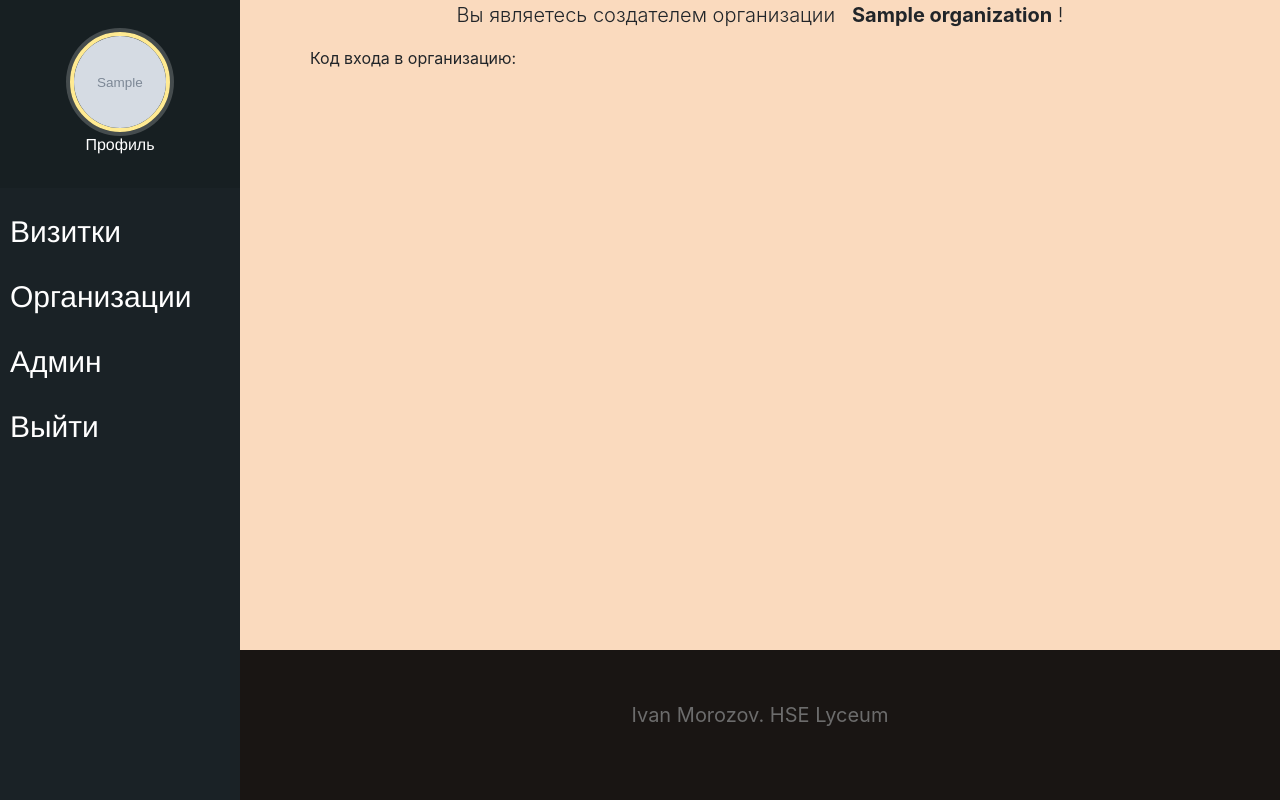
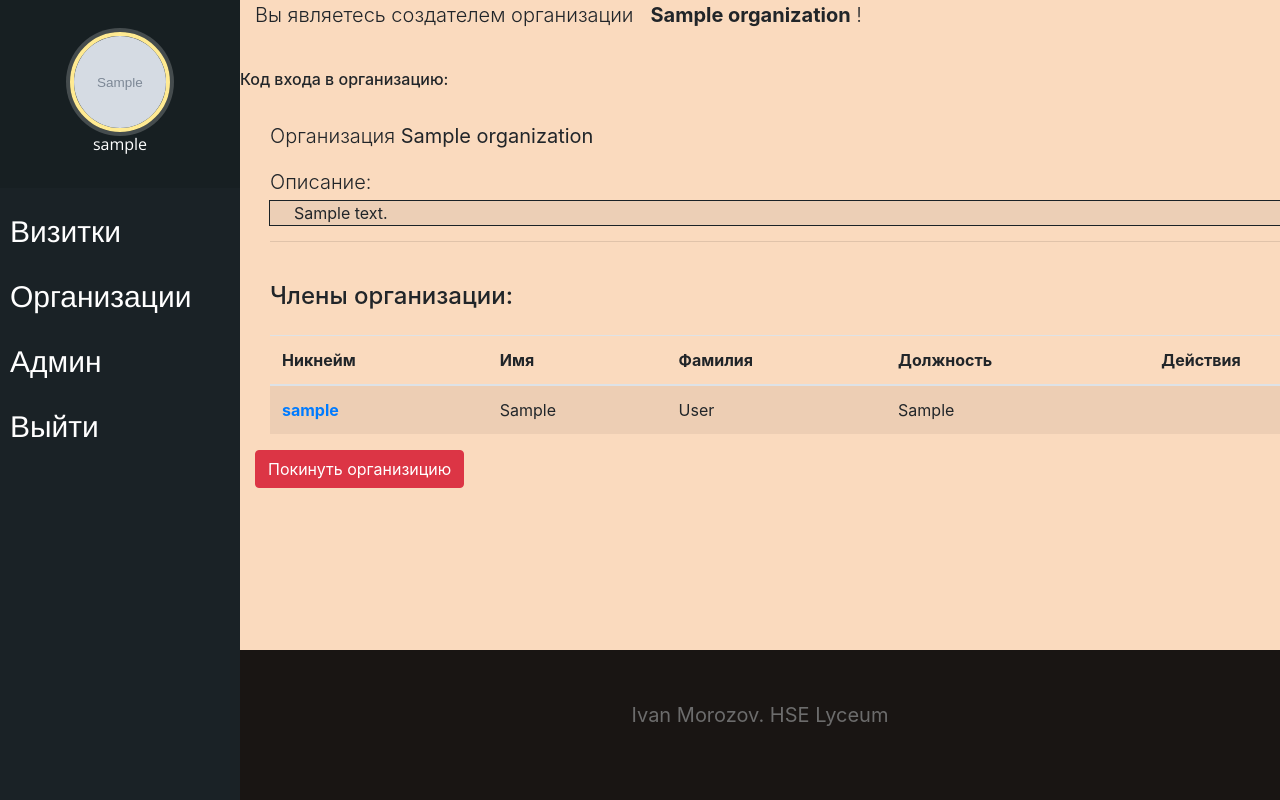
Before and after one commit to m0r0zk01/vizitcard, a Django app: page /organizations in a window 1280 px wide. Run offline with Django 3.2, Linux system fonts and the light colour scheme; a user stored in the database is signed in; tables that the repository leaves empty hold one stand-in row (values such as "Sample post"); grey boxes marked "Sample" are stand-in pictures; data that the repository does not hold is empty; some libraries are stand-ins or nearby versions; some web fonts are replaced.

Commit message:
kekw its final tomorrow

```diff
--- a/app/views.py
+++ b/app/views.py
@@ -180,18 +180,6 @@ def profile(request, **kwargs):
     return render(request, 'profile.html', {'user': request.user, 'profile_owner': profile_owner})
 
 
-@login_required()
-def organizations(request):
-    worker = User.objects.get(username=request.user.username).worker
-    context = {'worker': worker}
-    try:
-        if worker.org.creator == request.user:
-            context['code'] = OrganizationToken.objects.get(org=worker.org)
-    except:
-        pass
-    return render(request, 'organizations.html', context=context)
-
-
 @user_passes_test(lambda u: u.is_superuser)
 def admin(request):
     return render(request, 'admin.html', context={'requests': Organization.objects.filter(activated=False)})
@@ -207,6 +195,31 @@ def add_user_to_organization(user_id, organization_id):
     user.worker.org = org
     user.worker.save()
     user.save()
+
+
+def delete_user_from_organization(user_id, organization_id):
+    user = User.objects.get(id=user_id)
+    org = Organization.objects.get(id=organization_id)
+    if org == user.worker.org:
+        user.worker.org = None
+    user.worker.save()
+    user.save()
+
+
+@login_required()
+def organizations(request):
+    worker = User.objects.get(username=request.user.username).worker
+    context = {'worker': worker}
+    if worker:
+        context['workers'] = [User.objects.get(worker=i) for i in Worker.objects.filter(org=worker.org)]
+        if worker.org:
+            context['org'] = worker.org
+    try:
+        if worker.org.creator == request.user:
+            context['code'] = OrganizationToken.objects.get(org=worker.org)
+    except:
+        pass
+    return render(request, 'organizations.html', context=context)
 
 
 @login_required()
@@ -262,6 +275,12 @@ def request_create_organization(request):
     new_org_token.save()
 
     add_user_to_organization(request.user.id, new_org.id)
+
+    user = User.objects.get(username=request.user)
+    user.worker.position = 'Глава'
+    user.worker.save()
+    user.save()
+
     return Response(status=200)
 
 
@@ -281,6 +300,44 @@ def delete_organization(request):
         org.delete()
         return Response(status=200)
     return Response('Вы не являетесь создателем организации', status=200)
+
+
+@api_view(['GET'])
+def show_organization(request, id):
+    try:
+        org = Organization.objects.get(id=id)
+    except Organization.DoesNotExist:
+        org = None
+    if org is None:
+        return Response('Не существует организации с таким id', status=400)
+    workers = [User.objects.get(worker=i) for i in Worker.objects.filter(org=org)]
+    return render(request, 'organization.html', {'org': org, 'workers': workers})
+
+
+@login_required()
+@api_view(['POST'])
+def delete_user_from_organization_view(request):
+    id = request.POST.get('id', None)
+    if id is None:
+        return Response('ID пользователя не указан', status=400)
+    user = User.objects.get(username=request.user)
+    if user.worker.org.creator == request.user:
+        u = User.objects.get(worker=Worker.objects.get(id=id))
+        delete_user_from_organization(u.id, user.worker.org.id)
+    return Response(b'', status=200)
+
+
+@api_view(['POST'])
+@login_required()
+def leave_organization(request):
+    user = User.objects.get(username=request.user)
+    if user and user.worker:
+        if user.worker.org.creator == user:
+            user.worker.org.delete()
+        user.worker.org = None
+        user.worker.save()
+        user.save()
+    return Response(b'', status=200)
 
 
 def card(request, url):
@@ -329,17 +386,13 @@ def download(request, path):
 
 @api_view(['POST'])
 def send_activation_email(request):
-    print(request.POST)
     usr = request.POST.get('username')
-    print(usr)
     try:
         user = User.objects.get(Q(username=usr) | Q(email=usr))
     except User.DoesNotExist:
         return Response('Такого рользователя не существует', status=400)
-    print(123)
     if user.is_active:
         return Response('Пользователь уже активирован', status=400)
-    print(456)
     token = Token.objects.create(user=user, token_type="activation")
     text = f'Hey, this is vizitcard bot! Go to this <a href="http://127.0.0.1:8000/activate/{token.token}"> link </a> to activate your account'
     send_mail('vizitcard', '', None, [user.email], html_message=text)
--- a/static/css/main.css
+++ b/static/css/main.css
@@ -194,3 +194,13 @@ main {
         width: auto;
     }
 }
+
+#form-width-2 {
+    width: 1200px;
+}
+
+@media (max-width: 1200px) {
+    #form-width {
+        width: auto;
+    }
+}
--- a/static/js/editor.js
+++ b/static/js/editor.js
@@ -43,14 +43,15 @@ let canvas, context,
     startX, startY,
     offsetX, offsetY,
     max_z = 0,
-    selected = null;
+    selected = null,
+    background = "#444444";
 
 function init() {
     canvas = document.getElementById("editor");
     context = canvas.getContext("2d");
     canvas.width = canvasWidth;
     canvas.height = canvasHeight;
-    canvas.style.background = "#444444";
+    //canvas.style.background = "#444444";
 
     [...document.querySelectorAll('canvas')].forEach(canvas => {
         canvas.addEventListener('mousemove', function (e) {
@@ -168,6 +169,11 @@ function myDown(e) {
     draw();
 }
 
+function drawBackground() {
+    context.fillStyle = background;
+    context.fillRect(0, 0, canvasWidth, canvasHeight);
+}
+
 function drawSquares(img) {
     context.fillStyle = "#23FFCB";
     context.fillRect(img.x1 - 5, img.y1 - 5, 5, 5);
@@ -192,6 +198,7 @@ function drawText(e) {
 
 function draw() {
     context.clearRect(0, 0, canvas.width, canvas.height);
+    drawBackground();
     objects.sort(function (a, b) {
         if (a.z < b.z)
             return -1;
--- a/templates/organizations.html
+++ b/templates/organizations.html
@@ -6,7 +6,7 @@
 
     {% include 'patterns/sidebar.html' %}
 
-    <div class="container" id="form-width" style="text-align: center">
+    <div class="container" id="form-width-2">
         {% if worker and worker.org %}
             {% if worker.org.creator == user %}
                 <div class="lead" style="text-align: center; display: inline-block">
@@ -23,22 +23,34 @@
                         <form id="delete_request_form" style="display: inline-block">
                             {% csrf_token %}
                             <input type="text" name="id" value="{{ worker.org.id }}" hidden>
-                            <button type="button" id="delete_request" class="btn btn-danger" style="display: inline-block">удалить</button>
+                            <button type="button" id="delete_request" class="btn btn-danger"
+                                    style="display: inline-block">удалить
+                            </button>
                         </form>
                         <div class="text" style="display: inline-block">
                             <p class="text-justify">заявку</p>
                         </div>
                     </div>
                 {% else %}
-                    <div class="row">
-                        Код входа в организацию: {{ code.token }}
+                    <div class="row py-4">
+                        <h6>Код входа в организацию: <b>{{ code.token }}</b></h6>
                     </div>
                 {% endif %}
             {% else %}
+                {% comment %}
                 <div class="lead" style="text-align: center; display: inline-block">
-                    <p class="text-justify">Вы состоите в организации {{ worker.org.name }}!</p>
+                    <p style="display: inline-block" class="text-justify">Вы состоите в организации</p>
+                    <p style="display: inline-block" class="font-weight-bold">{{ worker.org.name }}</p>
+                    <p style="display: inline-block">!</p>
                 </div>
+                {% endcomment %}
             {% endif %}
+            {% include 'patterns/show_org.html' %}
+
+            <form id="leave_organization_form" method="post" style="overflow:auto; position: relative; bottom: 0">
+                {% csrf_token %}
+                <button type="button" class="btn btn-danger" id="leave_organization">Покинуть организицию</button>
+            </form>
         {% else %}
             <div style="text-align: left">
                 <form id="enter_org_form" class="form-horizontal">
@@ -70,7 +82,8 @@
                     {% csrf_token %}
                     <div class="d-flex mx-auto" style="flex-direction: column">
                         <div class="mx-auto lead">
-                            <p class="text-justify">Вы можете оставить заявку на регистрацию Вашей организации, используя
+                            <p class="text-justify">Вы можете оставить заявку на регистрацию Вашей организации,
+                                используя
                                 форму ниже. Модератор рассмотрит заявку и свяжется с Вами</p>
                         </div>
                         <div class="container">
@@ -109,7 +122,7 @@
                 success: function () {
                     window.location.reload(false);
                 },
-                error: function(data) {
+                error: function (data) {
                     $('#org_error').text(data['responseJSON']);
                 }
             });
@@ -133,9 +146,9 @@
         });
 
         $("#delete_request").on("click", function () {
-           let formData = new FormData(document.getElementById('delete_request_form'));
-           formData.set('id', {{ worker.org.id }});
-           $.ajax({
+            let formData = new FormData(document.getElementById('delete_request_form'));
+            formData.set('id', {{ worker.org.id }});
+            $.ajax({
                 url: '/delete_organization',
                 data: formData,
                 type: 'POST',
@@ -146,5 +159,35 @@
                 },
             });
         });
+
+        $('.delete_user').each(function (i, obj) {
+            obj.addEventListener('click', () => {
+                let formData = new FormData(obj.parentElement);
+                $.ajax({
+                    url: '/delete_user_from_organization',
+                    data: formData,
+                    type: 'POST',
+                    processData: false,
+                    contentType: false,
+                    success: function () {
+                        window.location.reload(false);
+                    }
+                });
+            });
+        });
+
+        $('#leave_organization').on('click', () => {
+            let formData = new FormData(document.getElementById('leave_organization_form'));
+            $.ajax({
+                    url: '/leave_organization',
+                    data: formData,
+                    type: 'POST',
+                    processData: false,
+                    contentType: false,
+                    success: function () {
+                        window.location.reload(false);
+                    }
+                });
+        });
     </script>
 {% endblock %}
--- a/templates/patterns/base.html
+++ b/templates/patterns/base.html
@@ -16,6 +16,7 @@
             crossorigin="anonymous"></script>
     <script src="{% static "js/editor.js" %}"></script>
     <script src="{% static "js/qrcode.js" %}"></script>
+    <script src="{% static "node_modules/vanilla-picker/dist/vanilla-picker.js" %}"></script>
 
     <title>{% block title %} {% endblock %}</title>
 </head>
--- /dev/null
+++ b/templates/patterns/show_org.html
@@ -0,0 +1,66 @@
+<div class="container mx-auto" id="form-width-2">
+        <div class="text-justify lead">
+            Организация <b>{{ org.name }}</b>
+        </div>
+
+        <div class="text lead mt-3">Описание:</div>
+        <div class="pl-4 text-justify mt-1" style="outline: 1px solid #1A2226; background-color: #eccfb6">
+            {{ org.description }}
+        </div>
+        <hr/>
+        <div class="text-justify text pt-4 pb-3">
+            <h4>Члены организации:</h4>
+        </div>
+        <table class="table table-striped">
+            <thead>
+            <tr>
+                <th>Никнейм</th>
+                <th>Имя</th>
+                <th>Фамилия</th>
+                <th>Должность</th>
+                {% if worker.org.creator == user %}
+                    <th>Действия</th>
+                {% endif %}
+            </tr>
+            </thead>
+            <tbody>
+            {% for w in workers %}
+                <tr>
+                    <th scope="row"><a href="/profile/{{ w.username }}">{{ w.username }}</a></th>
+                    <td>
+                        {% if w.first_name %}
+                            {{ w.first_name }}
+                        {% else %}
+                            Не указано
+                        {% endif %}
+                    </td>
+                    <td>
+                        {% if w.last_name %}
+                            {{ w.last_name }}
+                        {% else %}
+                            Не указано
+                        {% endif %}
+                    </td>
+                    <td>
+                        {% if w.worker.position %}
+                            {{ w.worker.position }}
+                        {% else %}
+                            Не указано
+                        {% endif %}
+                    </td>
+                    {% if worker.org.creator == user %}
+                        <td>
+                            {% if w.id != user.id %}
+                                <form>
+                                    {% csrf_token %}
+                                    <input name="id" value="{{ w.id }}" hidden="hidden">
+                                    <button type="button" class="btn btn-danger delete_user" id="{{ w.id }}">Исключить</button>
+                                </form>
+                            {% endif %}
+                        </td>
+                    {% endif %}
+                </tr>
+            {% endfor %}
+            </tbody>
+        </table>
+    </div>
--- a/templates/patterns/sidebar.html
+++ b/templates/patterns/sidebar.html
@@ -4,25 +4,25 @@
     <div>
         <div class="avatar">
             {% if user.avatar %}
-                <a href="profile"><img draggable="false" src="{% static user.avatar %}" alt="avatar"></a>
+                <a href="/profile"><img draggable="false" src="{% static user.avatar %}" alt="avatar"></a>
             {% else %}
-                <a href="profile"><img draggable="false" src="{% static "/../../media/img/avatars/default_avatar.png" %}" alt="avatar"></a>
+                <a href="/profile"><img draggable="false" src="{% static "/../../media/img/avatars/default_avatar.png" %}" alt="avatar"></a>
             {% endif %}
-            <a href="profile">Профиль</a>
+            <a href="/profile">{{ request.user }}</a>
         </div>
     </div>
     <div class="menu-el">
         <a href="/">Визитки</a>
     </div>
     <div class="menu-el">
-        <a href="organizations">Организации</a>
+        <a href="/organizations">Организации</a>
     </div>
     {% if user.is_superuser %}
         <div class="menu-el">
-            <a href="admin">Админ</a>
+            <a href="/admin">Админ</a>
         </div>
     {% endif %}
     <div class="menu-el">
-        <a href="logout">Выйти</a>
+        <a href="/logout">Выйти</a>
     </div>
 </nav>
--- a/vizitcard/urls.py
+++ b/vizitcard/urls.py
@@ -32,10 +32,13 @@ urlpatterns = [
     path('forgot_password/<str:token>', new_password),
     path('change_profile', change_profile),
     path('organizations', organizations),
+    path('organization/<int:id>', show_organization),
     path('enter_organization', enter_organization),
     path('request_create_organization', request_create_organization),
     path('activate_organization', activate_organization),
     path('delete_organization', delete_organization),
+    path('delete_user_from_organization', delete_user_from_organization_view),
+    path('leave_organization', leave_organization),
     path('create_card', create_card),
     path('card/<str:url>', card),
     path('new_card', new_card),
```
Also changed, not shown: templates/index_anon.html (+8 -0 lines), templates/new_card.html (+27 -6 lines), templates/organization.html (added, +11 -0 lines).
